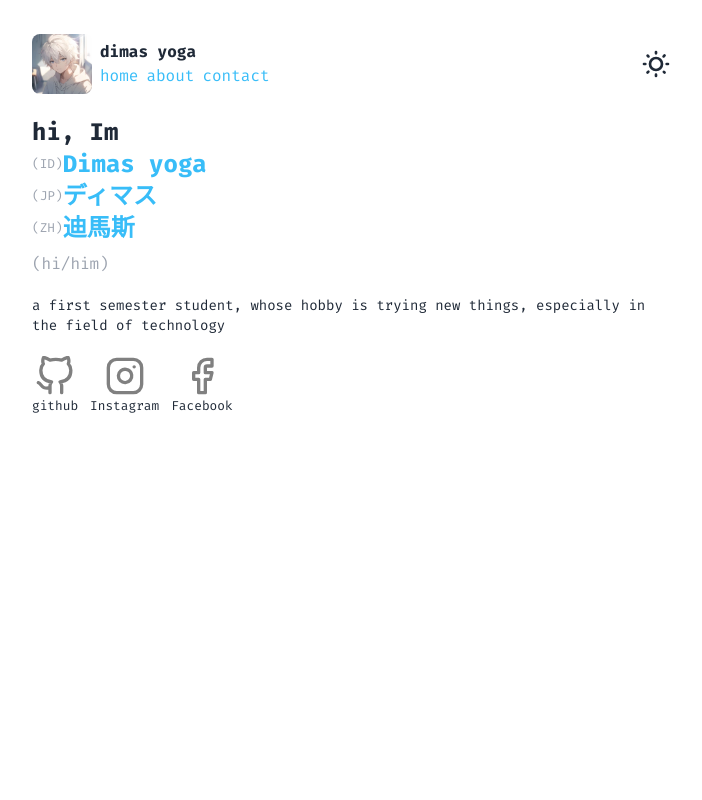
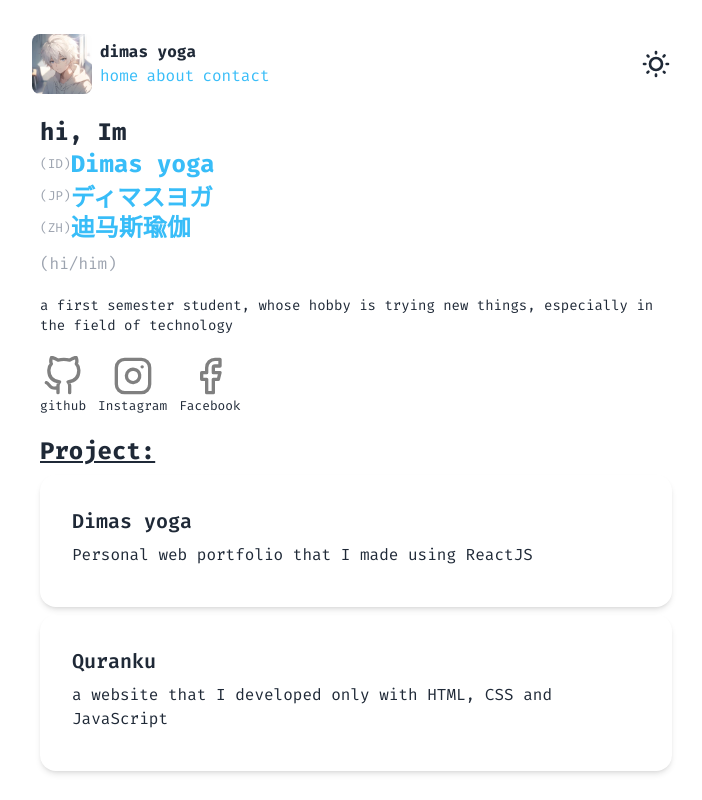
Before and after one commit to dimasyoga42/dimasyoga, a React (Vite) app: page / in a window 1280 px wide. Shown: the whole page, without its empty margins (288-990 px from the left). Built offline with nearby package versions, Linux system fonts and the light colour scheme; a web font is replaced by a local one.

Commit message:
docs: added some new things

```diff
--- a/src/pages/home.jsx
+++ b/src/pages/home.jsx
@@ -1,22 +1,24 @@
 import Medsos from "../components/medsos"
+import Project from "../components/project"
 function Home() {
   return (
-    <div className="font-fira mt-5">
+    <div className="font-fira mt-5 ml-2">
       <h1 className="font-bold text-2xl">hi, Im</h1>
       <div className="flex justify-items-center items-center">
       <small className="text-gray-400">(ID)</small><h1 className="text-2xl font-bold text-sky-400">Dimas yoga</h1>
       </div>
       <div className="flex justify-items-center items-center">
-      <small className="text-gray-400">(JP)</small><h1 className="text-2xl font-bold text-sky-400">ディマス</h1>
+      <small className="text-gray-400">(JP)</small><h1 className="text-2xl font-bold text-sky-400 font-japanes">ディマスヨガ</h1>
       </div>
       <div className="flex justify-items-center items-center">
-      <small className="text-gray-400">(ZH)</small><h1 className="text-2xl font-bold text-sky-400">迪馬斯</h1>
+      <small className="text-gray-400">(ZH)</small><h1 className="text-2xl font-bold text-sky-400">迪马斯瑜伽</h1>
       </div>
       <h1 className="text-gray-400 mt-2">(hi/him)</h1>
       <div className="mt-5">
         <h1 className=" text-sm md:text-md">a first semester student, whose hobby is trying new things, especially in the field of technology</h1>
       </div>
       <Medsos />
+      <Project />
       </div>
   )
 }
```
